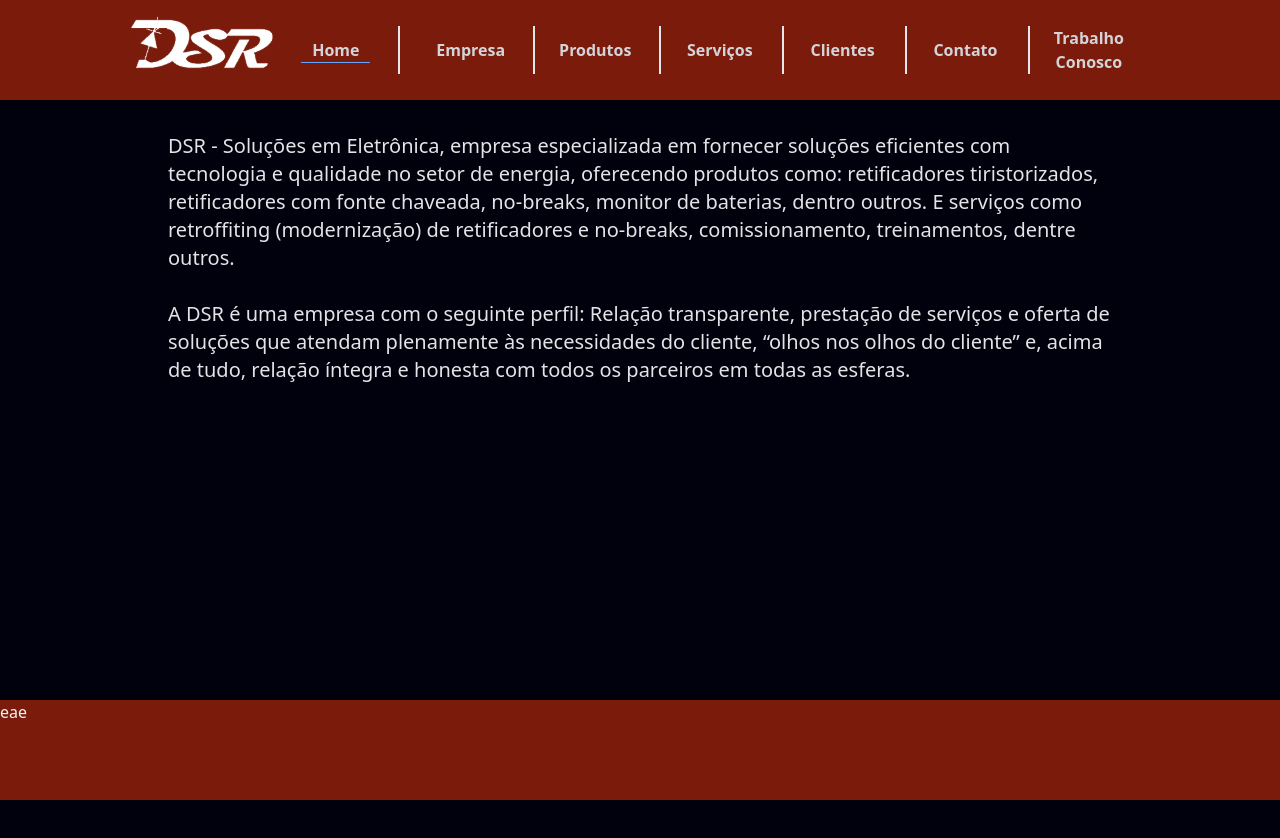
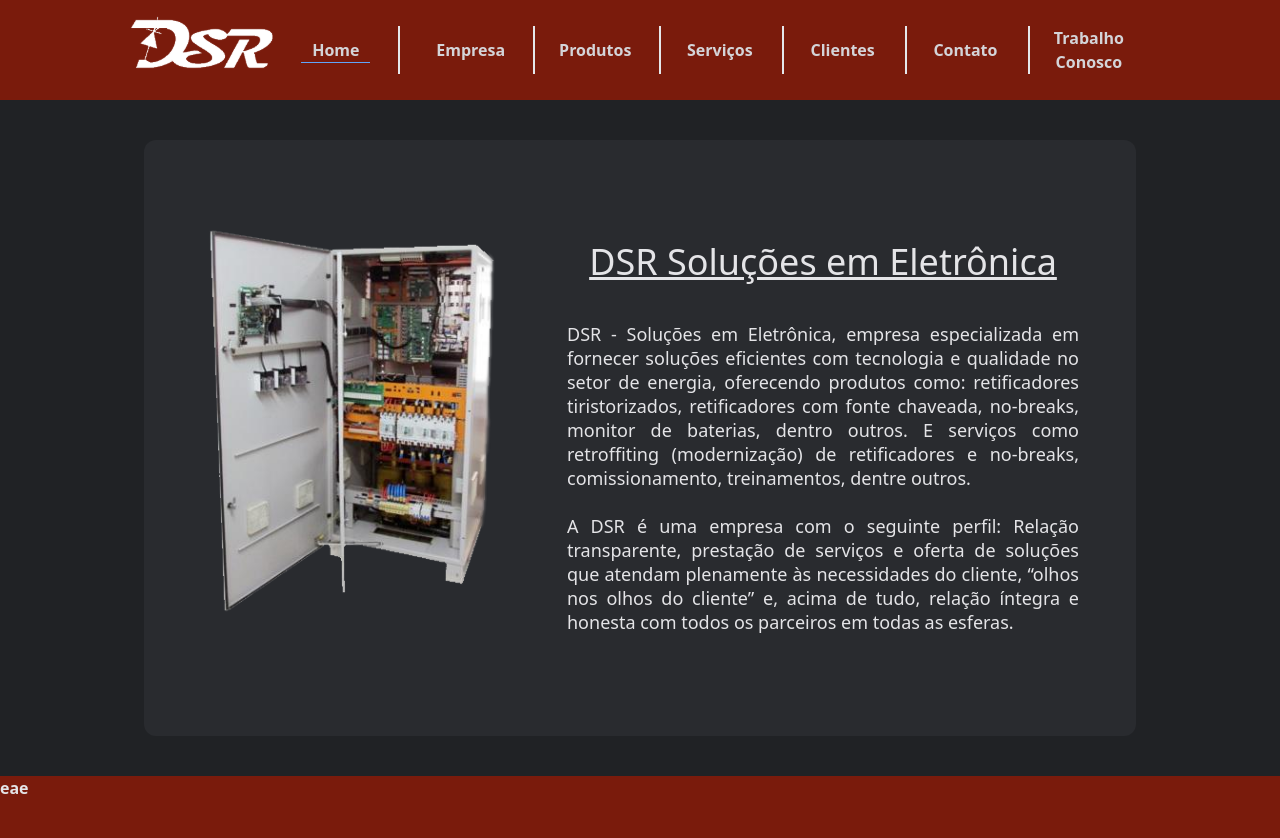
Before and after one commit to viniibp/dsr_web, a React (Vite) app: page / in a window 1280 px wide. Shown: the top 838 px of the page. Before the commit the page ends 800 px from the top, so only its background shows below. Built offline with nearby package versions, Linux system fonts and the light colour scheme.

Commit message:
muitas mudanças ai

```diff
--- a/src/components/Footer.tsx
+++ b/src/components/Footer.tsx
@@ -1,9 +1,7 @@
 export const Footer = () => {
   return (
-    <footer className="absolute right-0 left-0 bottom-0 h-[100px] bg-red-700 mx-auto">
-      <h2 className="text-zinc-100">
-        eae
-      </h2>
+    <footer className="absolute right-0 left-0 bottom-0 h-[300px] bg-red-700 mx-auto">
+        <h1>eae</h1>
     </footer>
   );
 }
--- a/src/components/Header.tsx
+++ b/src/components/Header.tsx
@@ -15,7 +15,7 @@ const MenuItems = [
 export const Header = () => {
   const location = useLocation();
   return (
-    <header className="w-screen lg:mx-auto place-items-center grid bg-red-700">
+    <header className="lg:mx-auto flex place-items-center justify-center bg-red-700">
       <div className="w-screen flex justify-center place-items-center lg:w-[1024px] lg:h-[100px] lg:justify-evenly">
         <a href="/" className='hidden lg:block'>
           <img src={Logo} alt="Logo DSR"/>
--- a/src/components/HeaderButton.tsx
+++ b/src/components/HeaderButton.tsx
@@ -1,4 +1,4 @@
-import { Link, NavLink } from "react-router-dom";
+import { NavLink } from "react-router-dom";
 
 interface Props {
   isLast: boolean;
@@ -11,8 +11,7 @@ export interface MenuItemProps {
   path: string;
 }
 
-export const HeaderButton = (props: Props) => {
-  const { isLast = false, isCurrent, menuProps } = props;
+export const HeaderButton = ({ isLast = false, isCurrent, menuProps }: Props) => {
   const { path, title } = menuProps;
 
   return (
--- a/src/components/Layout.tsx
+++ b/src/components/Layout.tsx
@@ -10,7 +10,7 @@ export const Layout = ({ children }: Props) => {
   return (
     <div className="min-h-screen h-auto relative">
       <Header />
-      <main className="h-full pb-[132px] py-8 lg:mx-auto lg:w-[1024px]">
+      <main className="h-full py-10 pb-[340px] lg:mx-auto lg:w-[1024px]">
         {children}
       </main>
       <Footer />
--- a/src/pages/Home.tsx
+++ b/src/pages/Home.tsx
@@ -1,7 +1,19 @@
+import RetificadorImg from '../assets/retificador.png';
+
 function App() {
   return (
-    <div className='text-xl'>
-      <section className='text-zinc-200 px-10'>
+    <section className='text-lg text-justify bg-[#292B2F] px-6 py-8 rounded-xl mx-4 text-zinc-200 flex flex-col place-items-center justify-around lg:flex-row lg:py-20'>
+      <img
+        width={300}
+        // height={400}
+        src={RetificadorImg}
+        alt="Imagem de um retificador"
+        className='mb-10 aspect-auto'
+      />
+      <div className='grid items-center md:max-w-3xl lg:max-w-lg leading-6'>
+        <p className='font-normal text-left lg:text-center pb-10 text-4xl underline underline-offset-2'>
+          DSR Soluções em Eletrônica
+        </p>
         <p>
           DSR - Soluções em Eletrônica, empresa especializada em fornecer soluções eficientes com tecnologia e qualidade no setor de energia, oferecendo produtos como: retificadores tiristorizados, retificadores com fonte chaveada, no-breaks, monitor de baterias, dentro outros. E serviços como retroffiting (modernização) de retificadores e no-breaks, comissionamento, treinamentos, dentre outros.
         </p>
@@ -9,9 +21,8 @@ function App() {
         <p>
           A DSR é uma empresa com o seguinte perfil: Relação transparente, prestação de serviços e oferta de soluções que atendam plenamente às necessidades do cliente, “olhos nos olhos do cliente” e, acima de tudo, relação íntegra e honesta com todos os parceiros em todas as esferas.
         </p>
-      </section>
-
-    </div>
+      </div>
+    </section>
   );
 }
 
--- a/src/pages/products.tsx
+++ b/src/pages/products.tsx
@@ -2,10 +2,10 @@ import data from '../mock/data.json';
 
 export default function Products() {
   return (
-    <div className="flex flex-col place-items-center lg:w-full lg:flex-row">
+    <div className="px-10 lg:px-0 space-y-5 grid md:space-x-3 md:grid-cols-2 lg:grid-cols-3 lg:w-full lg:flex-row">
       {data.map(produto => {
         return (
-          <section className='group max-w-sm px-5 py-2 flex place-items-center flex-col hover:bg-brand-800 rounded-xl lg:mx-5 hover:scale-105 transition-transform'>
+          <section className='rounded-xl group flex lg:min-w-[260px] px-5 py-2 place-items-center flex-col hover:bg-brand-800 lg:mx-5 hover:scale-105 transition-transform'>
             <h1 className='font-bold mt-3 text-zinc-200'>{produto.name}</h1>
             <img
               src={produto.imagem}
--- a/src/styles/index.css
+++ b/src/styles/index.css
@@ -7,7 +7,7 @@
 } */
 
 body {
-  @apply bg-brand-900;
+  @apply bg-[#202225];
 }
 
 h1 {
```
Also changed, not shown: src/assets/retificador.png (added).
